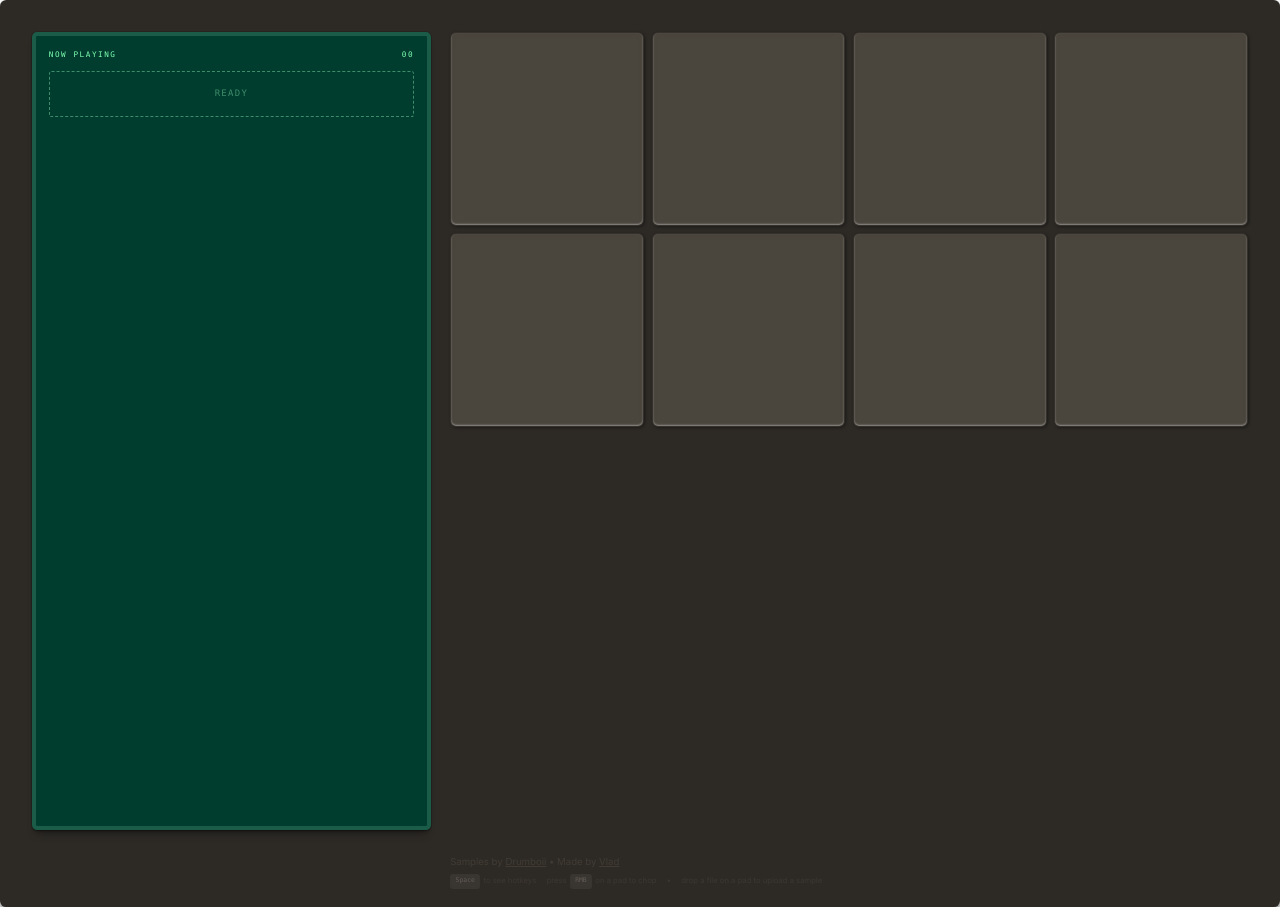
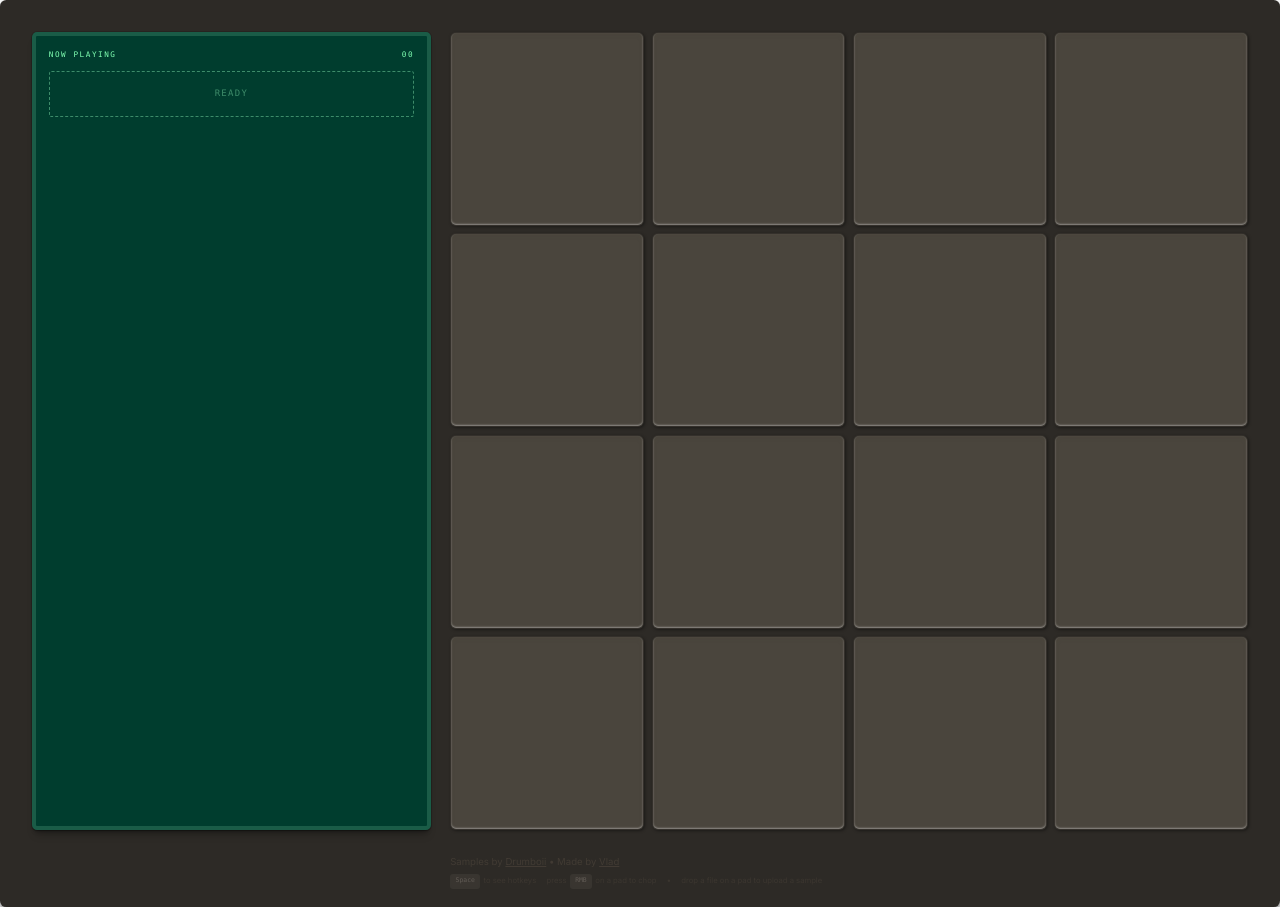
Before and after one commit to vladmdgolam/sample, a Next.js app: page /dark in a window 1280 px wide. Built offline with nearby package versions, Linux system fonts and the light colour scheme.

Commit message:
Revert "feat: change pad hotkeys to 4567/fghj (8 pads, right-hand layout)"
This reverts commit 8440b281750361b58ccd7a96087fb48cefb4a7f8.

```diff
--- a/app/constants.ts
+++ b/app/constants.ts
@@ -1,10 +1,13 @@
 // 4x4 grid mapped to keyboard layout:
-// [4] [5] [6] [7]
-// [F] [G] [H] [J]
-// (right hand friendly layout)
+// [1] [2] [3] [4]
+// [Q] [W] [E] [R]
+// [A] [S] [D] [F]
+// [Z] [X] [C] [V]
 export const padKeys = [
-  "4", "5", "6", "7",
-  "f", "g", "h", "j",
+  "1", "2", "3", "4",
+  "q", "w", "e", "r",
+  "a", "s", "d", "f",
+  "z", "x", "c", "v",
 ]
 
 export const allKeys = [
```
